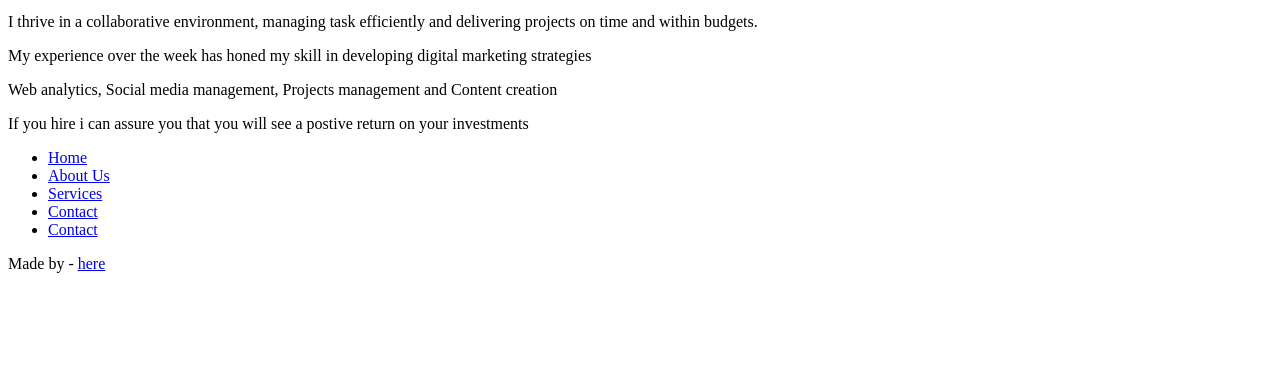
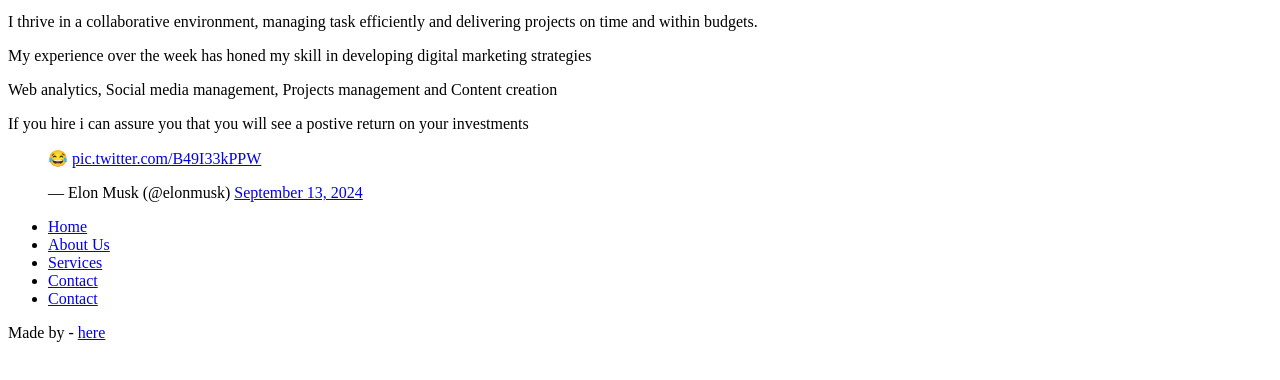
Before and after one commit to PRINCE-droid412/My_First_Portfolio, a plain HTML site: page html_basic/tweets.html in a window 1280 px wide. Shown: the part 286-666 px from the top of the page. Drawn offline with Linux system fonts and the light colour scheme.

Commit message:
embeded post for tweets.html

```diff
--- a/html_basic/tweets.html
+++ b/html_basic/tweets.html
@@ -16,6 +16,7 @@
             <p>My experience over the week has honed my skill in developing digital marketing strategies</p>
             <p>Web analytics, Social media management, Projects management and Content creation</p>
             <p>If you hire i can assure you that you will see a postive return on your investments</p>
+            <blockquote class="twitter-tweet"><p lang="qme" dir="ltr">😂 <a href="https://t.co/B49I33kPPW">pic.twitter.com/B49I33kPPW</a></p>&mdash; Elon Musk (@elonmusk) <a href="https://twitter.com/elonmusk/status/1834472472768569755?ref_src=twsrc%5Etfw">September 13, 2024</a></blockquote> <script async src="https://platform.twitter.com/widgets.js" charset="utf-8"></script>
             <nav>
                 <ul>
                     <li><a href="index.html">Home</a></li>
```
